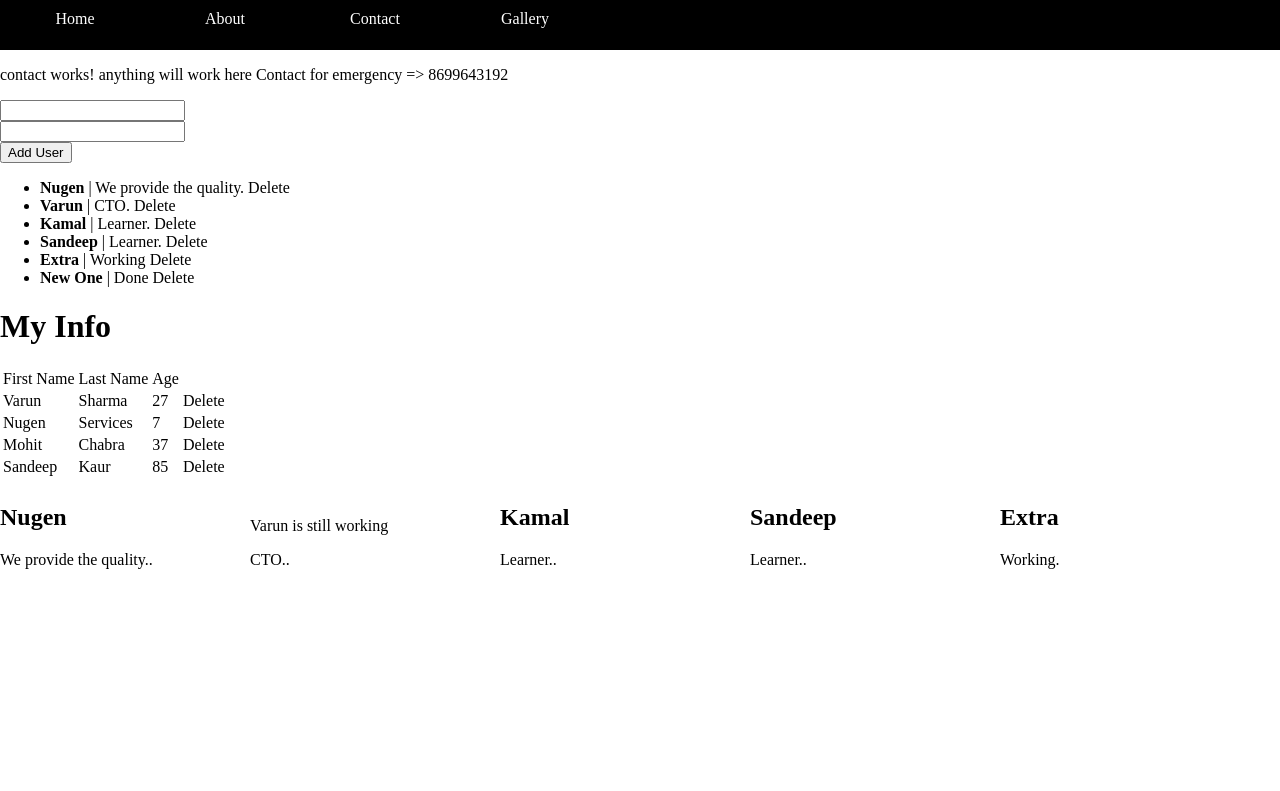
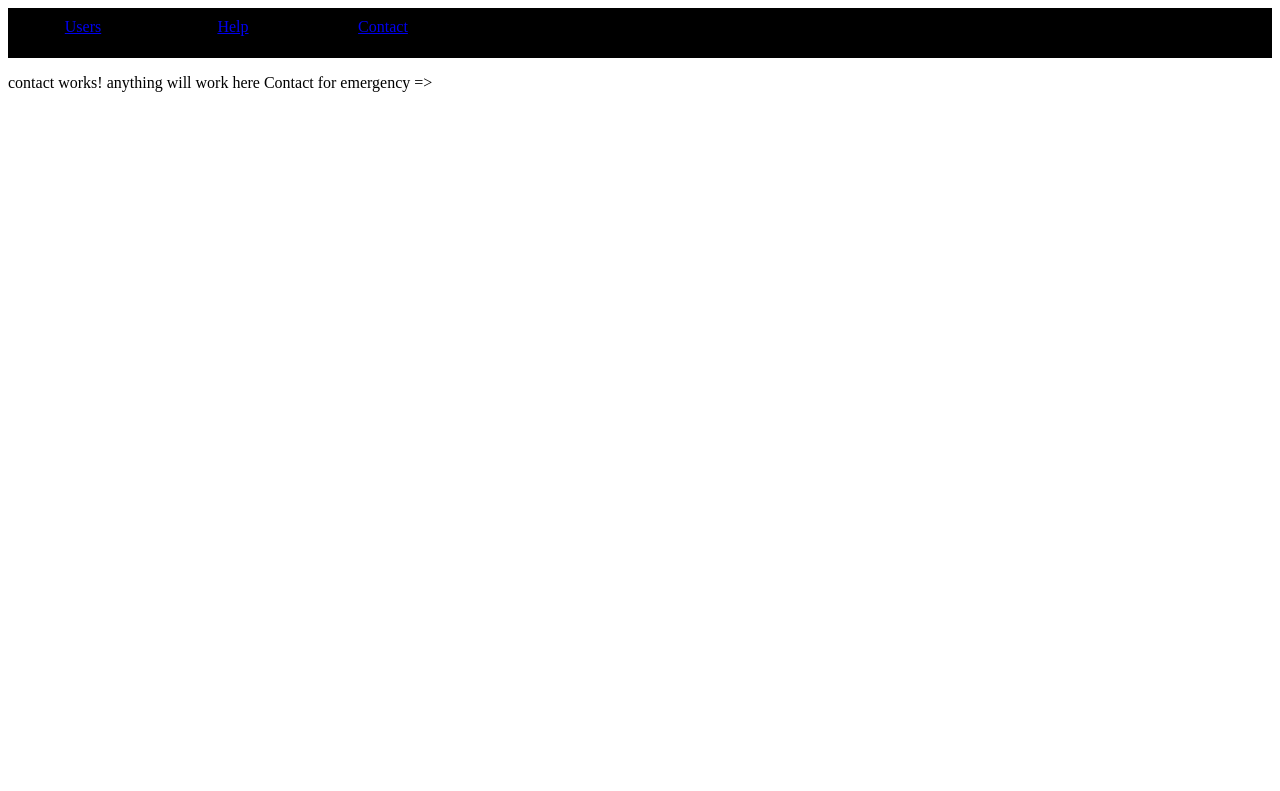
Before and after one commit to vanurox/angular5, an Angular app: page / in a window 1280 px wide. Shown: the top 791 px of the page. Built offline with nearby package versions, Linux system fonts and the light colour scheme.

Commit message:
routing introduction done

```diff
--- a/src/app/app.component.html
+++ b/src/app/app.component.html
@@ -1,4 +1,7 @@
-
+<app-menu></app-menu>
+<router-outlet></router-outlet>
+<!-- <a routerLink="/users">Users</a> -->
+<!--
 <div class="container">
     <app-menu></app-menu>
     <app-contact [contactInfo]="phoneNumber"></app-contact>
@@ -22,6 +25,6 @@
 <button (click)="changeBg()">Change Background</button>
 
 </div>
-
+ -->
 <!-- <h1>{{ title }} Testing done</h1>
 <app-contact></app-contact> -->
--- a/src/app/app.component.ts
+++ b/src/app/app.component.ts
@@ -31,7 +31,7 @@ export class AppComponent {
     },
     {
       firstName: "Sandeep",
-      lastName: "Kaur",
+      lastName: "Mahajan",
       age: 85
     }
   ];
--- a/src/app/app.module.ts
+++ b/src/app/app.module.ts
@@ -9,6 +9,7 @@ import { MenuComponent } from './menu/menu.component';
 import { UsersComponent } from './users/users.component';
 import { MyInfoComponent } from './my-info/my-info.component';
 import { UserService } from "./myService";
+import { AppRoutingModule } from './/app-routing.module';
 
 @NgModule({
   declarations: [
@@ -20,7 +21,8 @@ import { UserService } from "./myService";
     MyInfoComponent
   ],
   imports: [
-    BrowserModule
+    BrowserModule,
+    AppRoutingModule
   ],
   providers: [UserService],
   bootstrap: [AppComponent]
--- a/src/app/menu/menu.component.html
+++ b/src/app/menu/menu.component.html
@@ -1,8 +1,7 @@
 <div class="menu">
   <ul>
-    <li>Home</li>
-    <li>About</li>
-    <li>Contact</li>
-    <li>Gallery</li>
+    <li><a routerLink="/users">Users</a></li>
+    <li><a routerLink="/help">Help</a></li>
+    <li><a routerLink="/contact">Contact</a></li>
   </ul>
 </div>
--- a/src/app/users/users.component.html
+++ b/src/app/users/users.component.html
@@ -1,5 +1,6 @@
-<ul>
+<h1>users component goes here</h1>
+<!-- <ul>
   <li *ngFor="let user of users; let i = index">
     <strong>{{ user.username }}</strong> | {{ user.description }} <span (click)="deleteUser(i)">Delete</span>
   </li>
-</ul>
+</ul> -->
```
Also changed, not shown: src/app/app-routing.module.ts (added, +23 -0 lines).
